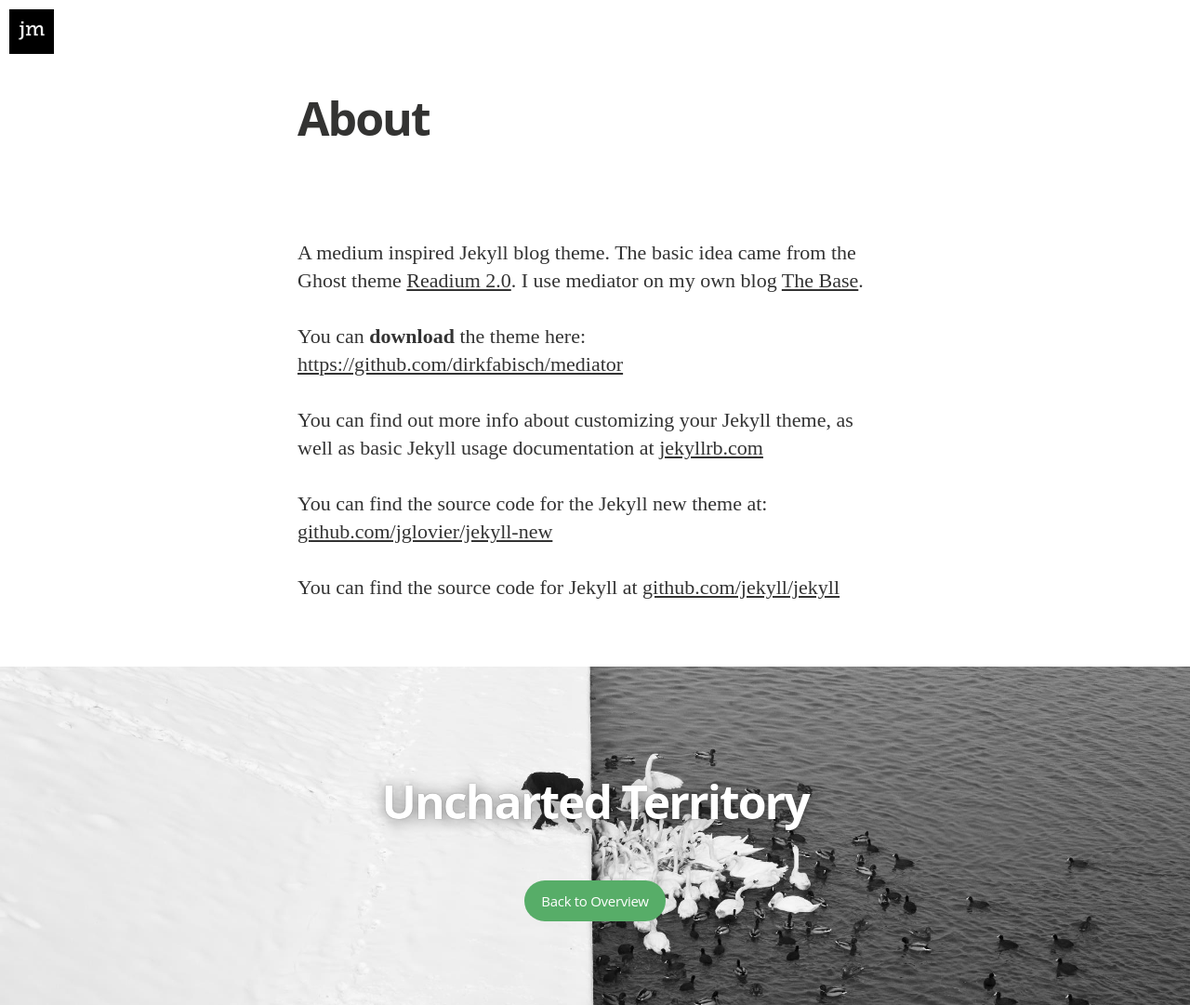
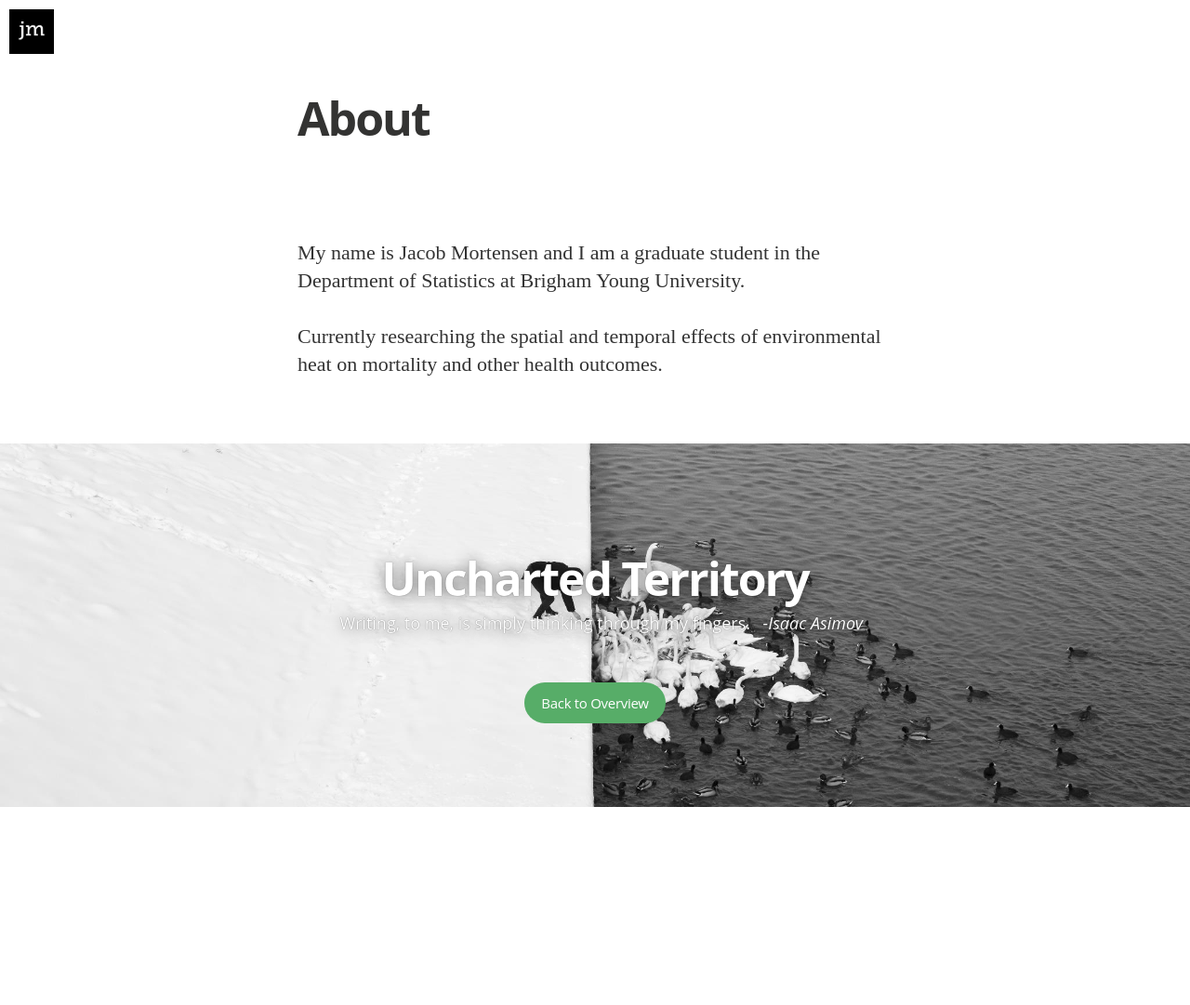
Before and after one commit to jwmortensen/jwmortensen.github.io, a Jekyll site: the page built from about.md, in a window 1280 px wide. Shown: the whole page at 93% size. Built offline with Jekyll 4.4.1, drawn with Linux system fonts in a browser that asks for light colours; nearby versions of some CDN libraries; some web fonts are replaced; Markdown is read by kramdown in place of the engine named in the settings; after the commit the page ends 900 px from its top, so only the background shows below that.

Commit message:
Added some drafts, changed config a bit

```diff
--- a/_config.yml
+++ b/_config.yml
@@ -6,8 +6,7 @@ gems:
 
 # Site settings
 title: "Uncharted Territory"
-description: > # this means to ignore newlines until "email:"
-
+description: "Writing, to me, is simply thinking through my fingers.<em style='float:right'>-Isaac Asimov</em>"
 
 email: jacob.w.mortensen@gmail.com
 #blog logo
--- a/about.md
+++ b/about.md
@@ -3,15 +3,7 @@ layout: page
 title: About
 permalink: /about/
 ---
+My name is Jacob Mortensen and I am a graduate student in the Department of Statistics at Brigham Young University.
 
-A medium inspired Jekyll blog theme. The basic idea came from the Ghost theme
-[Readium 2.0](http://www.svenread.com/readium-ghost-theme/). I use mediator on my own blog [The Base](blog.base68.com).
-
-You can **download** the theme here:
-[https://github.com/dirkfabisch/mediator](https://github.com/dirkfabisch/mediator)
-
-You can find out more info about customizing your Jekyll theme, as well as basic Jekyll usage documentation at [jekyllrb.com](http://jekyllrb.com/)
-
-You can find the source code for the Jekyll new theme at: [github.com/jglovier/jekyll-new](https://github.com/jglovier/jekyll-new)
-
-You can find the source code for Jekyll at [github.com/jekyll/jekyll](https://github.com/jekyll/jekyll)
+Currently researching the spatial and temporal effects of
+environmental heat on mortality and other health outcomes.
```
Also changed, not shown: _drafts/gaussian_processes.markdown (added, +21 -0 lines), _drafts/poisson_point_processes.markdown (added, +10 -0 lines), _posts/2015-04-01-latex_test.markdown (deleted, +0 -12 lines), projects.md (added, +8 -0 lines), resume.md (added, +7 -0 lines).
